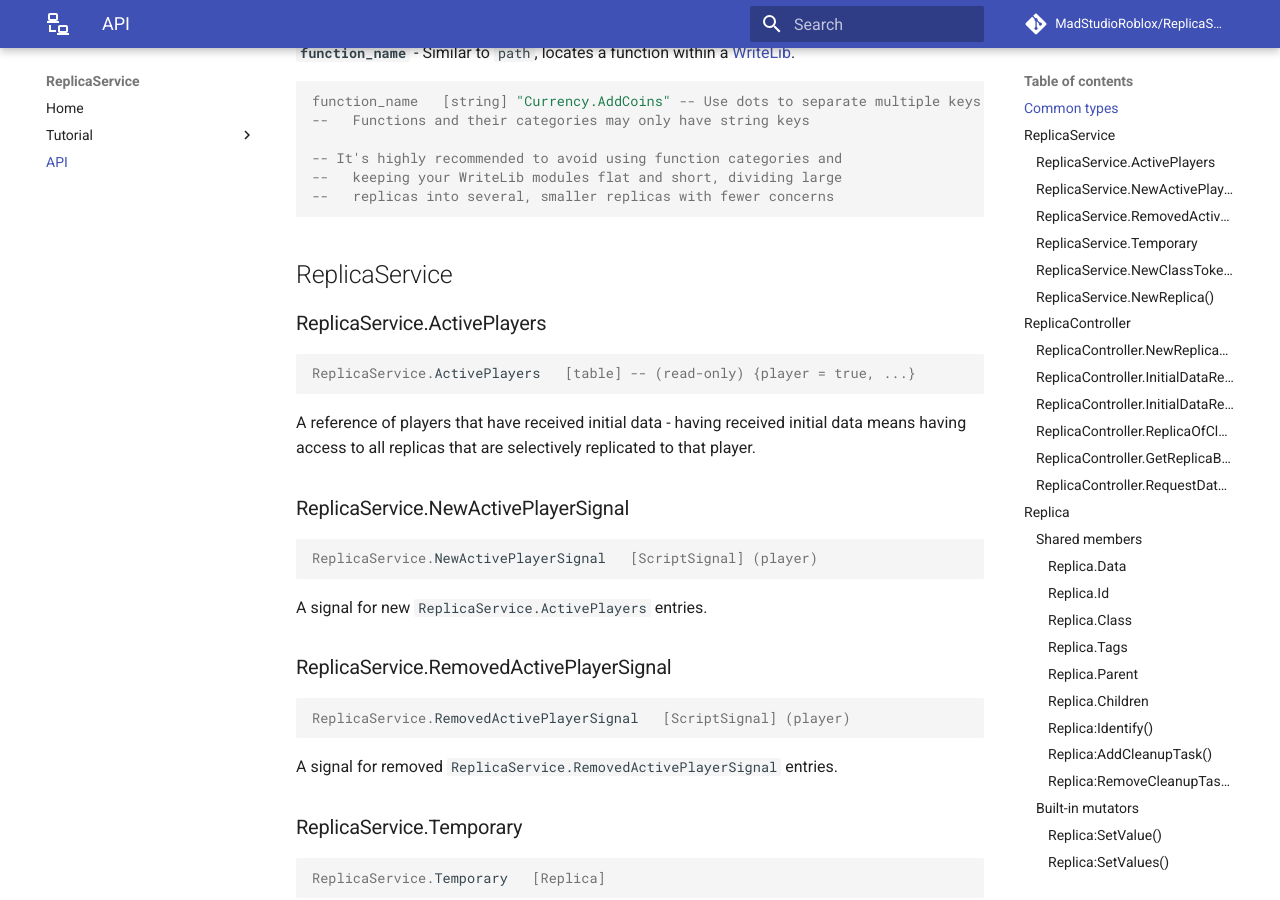
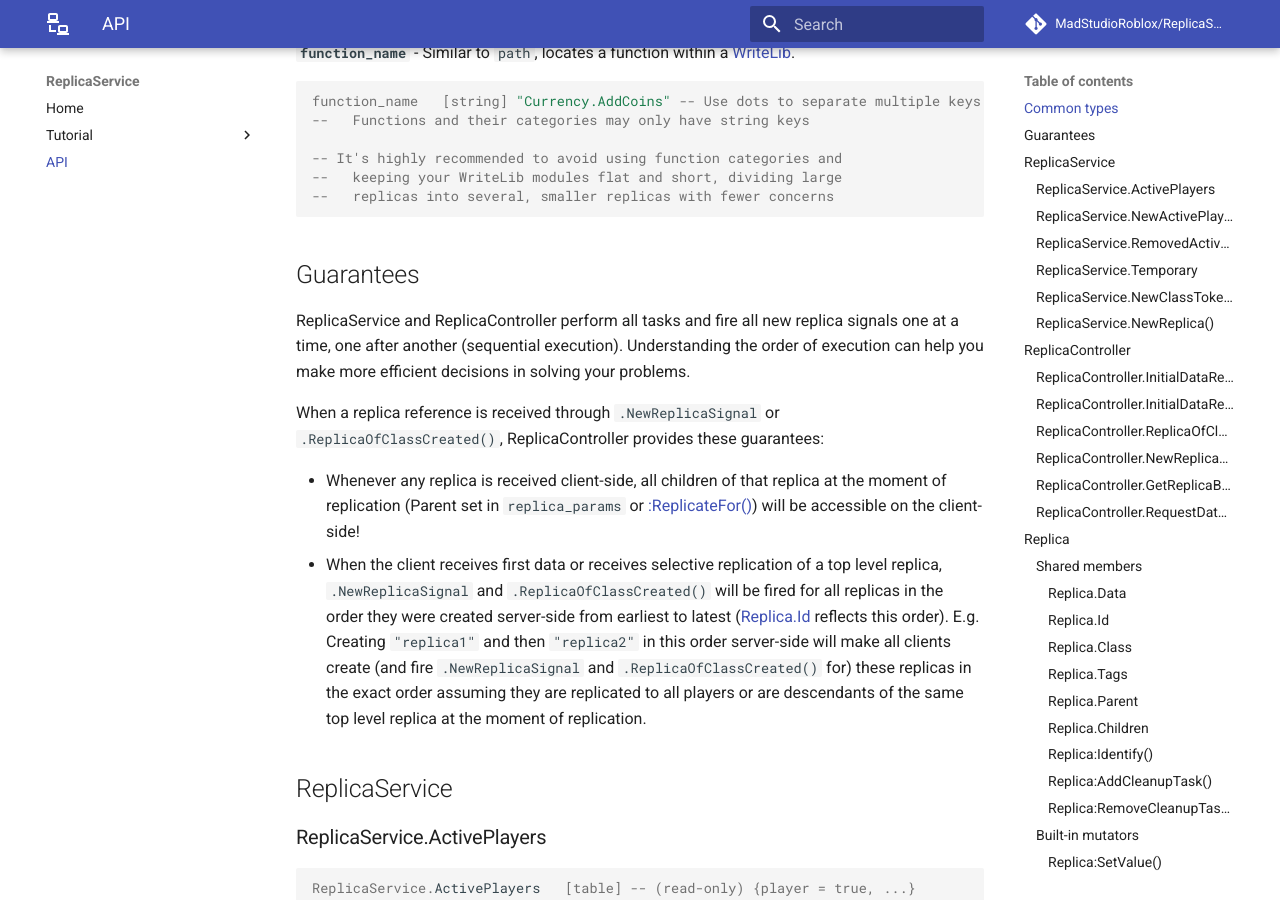
Before and after one commit to MadStudioRoblox/ReplicaService, an MkDocs documentation site: the page built from docs/api.md, in a window 1280 px wide and 900 px high, scrolled down 864 px. Built offline with MkDocs 1.6.1 and Material for MkDocs 9.7.7, drawn with Linux system fonts in a browser that asks for light colours; comment, search, counter and statistics services are not loaded; some of the changed text lies outside the part shown.

Commit message:
Improved guarantee documentation

````diff
--- a/docs/api.md
+++ b/docs/api.md
@@ -34,6 +34,26 @@ function_name   [string] "Currency.AddCoins" -- Use dots to separate multiple ke
 --   keeping your WriteLib modules flat and short, dividing large
 --   replicas into several, smaller replicas with fewer concerns
 ```
+
+## Guarantees
+
+ReplicaService and ReplicaController perform all tasks and fire all new replica signals one at
+a time, one after another (sequential execution). Understanding the order of execution can help you
+make more efficient decisions in solving your problems.
+
+When a replica reference is received through `.NewReplicaSignal` or `.ReplicaOfClassCreated()`,
+ReplicaController provides these guarantees:
+
+-   Whenever any replica is received client-side, all children of that replica at the moment
+      of replication (Parent set in `replica_params` or [:ReplicateFor()](#replicareplicatefor)) will
+      be accessible on the client-side!
+-   When the client receives first data or receives selective replication of a top level replica,
+			`.NewReplicaSignal` and `.ReplicaOfClassCreated()` will be fired for all replicas in the
+      order they were created server-side from earliest to latest ([Replica.Id](#replicaid)
+      reflects this order). E.g. Creating `"replica1"` and then `"replica2"` in this order
+      server-side will make all clients create (and fire `.NewReplicaSignal` and `.ReplicaOfClassCreated()` for)
+      these replicas in the exact order assuming they are replicated to all players or are descendants
+      of the same top level replica at the moment of replication.
 
 ## ReplicaService
 ### ReplicaService.ActivePlayers
@@ -157,16 +177,6 @@ exclusive.
 
 ## ReplicaController
 
-### ReplicaController.NewReplicaSignal
-```lua
-ReplicaController.NewReplicaSignal   [ScriptSignal] (replica)
-```
-Fired every time a replica is created client-side.
-```lua
-ReplicaController.NewReplicaSignal:Connect(function(replica)
-  print("Replica created:", replica:Identify())
-end)
-```
 ### ReplicaController.InitialDataReceivedSignal
 ```lua
 ReplicaController.InitialDataReceivedSignal   [ScriptSignal]()
@@ -189,15 +199,17 @@ ReplicaController.ReplicaOfClassCreated("Flower", function(replica)
     print(replica.Class == "Flower") --> true
 end)
 ```
-This is the preferred method of grabbing references to all replicas. When a replica reference is received
-through `.NewReplicaSignal` or `.ReplicaOfClassCreated()`, ReplicaController provides two guarantees:
-
--   When the client receives first data, replica references received will
-			have all nested replicas already loaded and accessible through `Replica.Children`
--   When the client receives first data or receives selective replication of a top level replica,
-			`.NewReplicaSignal` and `.ReplicaOfClassCreated()` will be fired for all replicas in the
-      order they were created server-side from earliest to latest
-
+This is the preferred method of grabbing references to all replicas clients-side.
+### ReplicaController.NewReplicaSignal
+```lua
+ReplicaController.NewReplicaSignal   [ScriptSignal] (replica)
+```
+Fired every time a replica is created client-side.
+```lua
+ReplicaController.NewReplicaSignal:Connect(function(replica)
+  print("Replica created:", replica:Identify())
+end)
+```
 ### ReplicaController.GetReplicaById()
 ```lua
 ReplicaController.GetReplicaById(replica_id) --> [Replica] or nil
````
